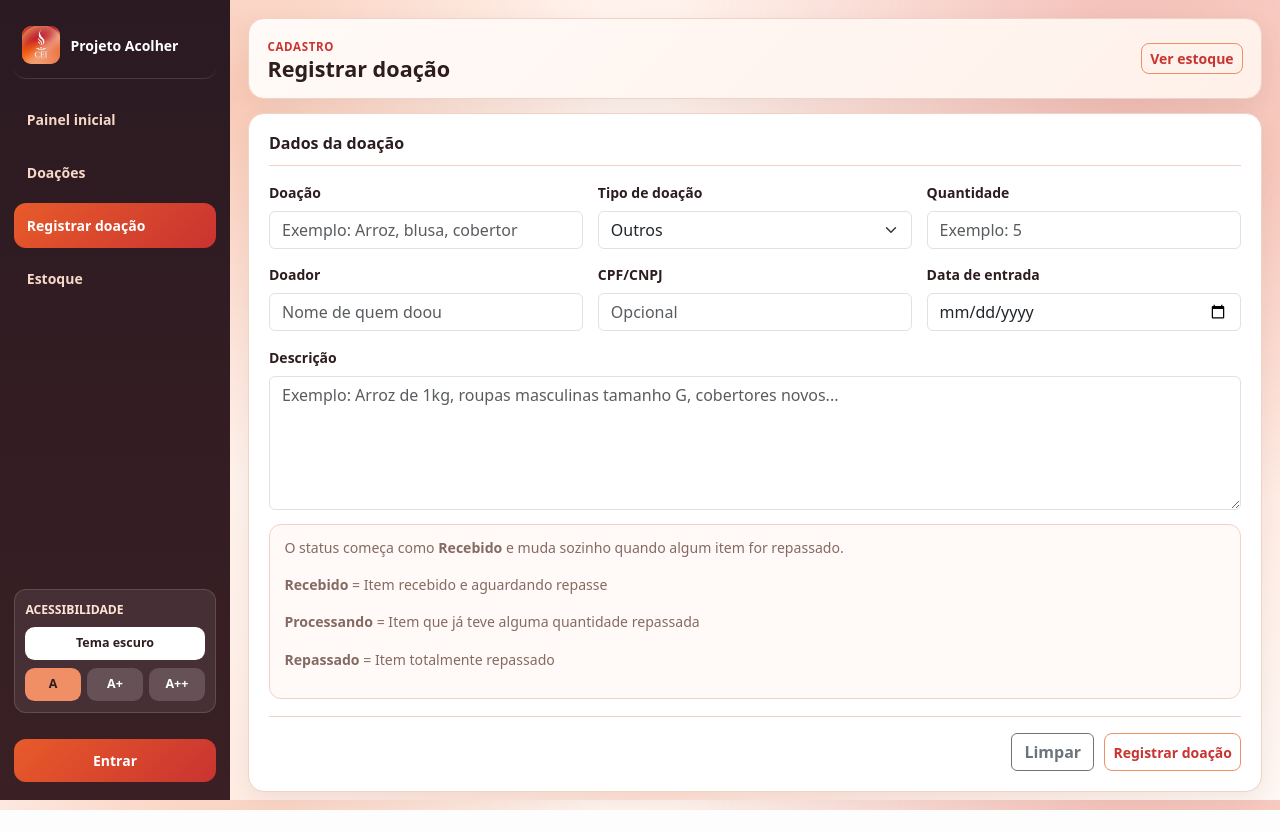
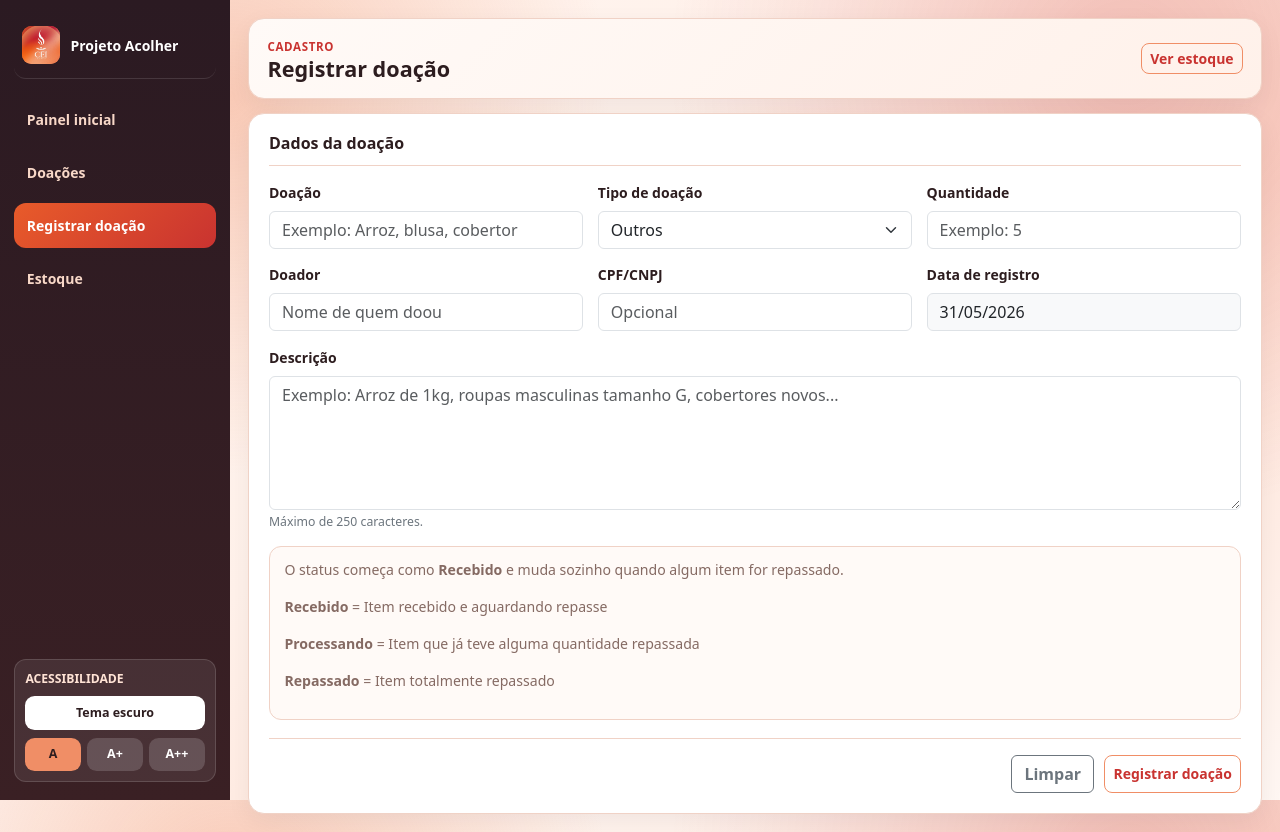
Before and after one commit to Fenniir/Projeto-Acao-Social-Acolher, a Django app: page /registrar/ in a window 1280 px wide. Before the commit the page ends 810 px from the top, so only its background shows below. Run offline with Django 5.2, Linux system fonts and the light colour scheme.

Commit message:
Update Template

```diff
--- a/static/script.js
+++ b/static/script.js
@@ -1,4 +1,6 @@
 const API_BASE_URL = "/api";
+const LIMITE_DESCRICAO = 250;
+
 
 // FUNÇÕES BÁSICAS --------------------------------------------------------------------------------
 
@@ -14,6 +16,23 @@ function formatarData(data) {
   }
 
   return data;
+}
+
+function pegarDataHoje() {
+  let hoje = new Date();
+  let ano = hoje.getFullYear();
+  let mes = String(hoje.getMonth() + 1).padStart(2, "0");
+  let dia = String(hoje.getDate()).padStart(2, "0");
+
+  return ano + "-" + mes + "-" + dia;
+}
+
+function mostrarDataAtualNoFormulario() {
+  let campo = document.getElementById("dataAtualTexto");
+
+  if (campo) {
+    campo.textContent = formatarData(pegarDataHoje());
+  }
 }
 
 function atualizarTexto(id, texto) {
@@ -254,7 +273,7 @@ function pegarDadosFormularioDoacao() {
     cpf_cnpj: document.getElementById("cpfCnpj").value.trim(),
     tipo: document.getElementById("tipo").value,
     descricao: document.getElementById("descricao").value.trim(),
-    data: document.getElementById("data").value
+    data: pegarDataHoje()
   };
 }
 
@@ -275,7 +294,7 @@ function validarDoacao(doacao) {
     return false;
   }
 
-  if (doacao.data === "") {
+  if (doacao.descricao.length > LIMITE_DESCRICAO) {
     return false;
   }
 
@@ -296,7 +315,7 @@ function prepararFormularioDoacao() {
     let dados = pegarDadosFormularioDoacao();
 
     if (!validarDoacao(dados)) {
-      mostrarMensagem("Preencha doação, remetente, quantidade, tipo e data.", "erro");
+      mostrarMensagem("Preencha doação, remetente, quantidade e tipo. A descrição deve ter até 250 caracteres.", "erro");
       return;
     }
 
@@ -459,7 +478,6 @@ function abrirModalEdicaoDoacao(doacao) {
   document.getElementById("editarCpfCnpj").value = doacao.cpf_cnpj || "";
   document.getElementById("editarTipo").value = doacao.tipo || "Outros";
   document.getElementById("editarDescricao").value = doacao.descricao || "";
-  document.getElementById("editarData").value = normalizarDataInput(doacao.data);
 
   bootstrap.Modal.getOrCreateInstance(modal).show();
 }
@@ -511,14 +529,10 @@ function criarModalEdicaoDoacao() {
               </select>
             </div>
 
-            <div class="col-md-6">
-              <label class="form-label fw-semibold">Data</label>
-              <input class="form-control" id="editarData" type="date" required>
-            </div>
-
             <div class="col-12">
               <label class="form-label fw-semibold">Descrição</label>
-              <textarea class="form-control" id="editarDescricao" rows="3"></textarea>
+              <textarea class="form-control" id="editarDescricao" rows="3" maxlength="250"></textarea>
+              <small class="text-secondary">Máximo de 250 caracteres.</small>
             </div>
           </div>
 
@@ -558,8 +572,7 @@ function configurarFormularioEdicao(modal) {
       quantidade: Number(document.getElementById("editarQuantidade").value),
       cpf_cnpj: document.getElementById("editarCpfCnpj").value.trim(),
       tipo: document.getElementById("editarTipo").value,
-      descricao: document.getElementById("editarDescricao").value.trim(),
-      data: document.getElementById("editarData").value
+      descricao: document.getElementById("editarDescricao").value.trim()
     };
 
     if (!validarDoacao(dados)) {
@@ -962,10 +975,9 @@ function criarAcessibilidade() {
   `;
 
   let menuLateral = document.querySelector(".app-sidebar");
-  let botaoLogin = document.querySelector(".sidebar-login");
 
-  if (menuLateral && botaoLogin) {
-    menuLateral.insertBefore(caixa, botaoLogin);
+  if (menuLateral) {
+    menuLateral.appendChild(caixa);
   } else {
     document.body.appendChild(caixa);
   }
@@ -1035,6 +1047,7 @@ function prepararLoginSimples() {
 document.addEventListener("DOMContentLoaded", function () {
   aplicarPreferenciasAcessibilidade();
   criarAcessibilidade();
+  mostrarDataAtualNoFormulario();
 
   carregarPainelInicial();
   carregarDoacoes();
--- a/templates/acaoSocialDoacao.html
+++ b/templates/acaoSocialDoacao.html
@@ -22,9 +22,7 @@
         <a class="sidebar-link " href="/registrar/">Registrar doação</a>
         <a class="sidebar-link " href="/estoque/">Estoque</a>
       </nav>
-
-      <a href="/login/" class="sidebar-login">Entrar</a>
-    </aside>
+</aside>
 
     <main class="app-page">
       <section class="page-header-card">
--- a/templates/acaoSocialEstoque.html
+++ b/templates/acaoSocialEstoque.html
@@ -22,9 +22,7 @@
         <a class="sidebar-link " href="/registrar/">Registrar doação</a>
         <a class="sidebar-link active" href="/estoque/">Estoque</a>
       </nav>
-
-      <a href="/login/" class="sidebar-login">Entrar</a>
-    </aside>
+</aside>
 
     <main class="app-page">
       <section class="page-header-card">
--- a/templates/acaoSocialRegistrarDoacao.html
+++ b/templates/acaoSocialRegistrarDoacao.html
@@ -22,9 +22,7 @@
         <a class="sidebar-link active" href="/registrar/">Registrar doação</a>
         <a class="sidebar-link" href="/estoque/">Estoque</a>
       </nav>
-
-      <a href="/login/" class="sidebar-login">Entrar</a>
-    </aside>
+</aside>
 
     <main class="app-page">
       <section class="page-header-card">
@@ -73,14 +71,15 @@
           </div>
 
           <div>
-            <label for="data" class="form-label fw-semibold">Data de entrada</label>
-            <input type="date" id="data" class="form-control">
+            <label class="form-label fw-semibold">Data de registro</label>
+            <div class="form-control bg-light" id="dataAtualTexto">A data será a de hoje</div>
           </div>
         </div>
 
         <div class="mt-3">
           <label for="descricao" class="form-label fw-semibold">Descrição</label>
-          <textarea id="descricao" class="form-control" rows="5" placeholder="Exemplo: Arroz de 1kg, roupas masculinas tamanho G, cobertores novos..."></textarea>
+          <textarea id="descricao" class="form-control" rows="5" maxlength="250" placeholder="Exemplo: Arroz de 1kg, roupas masculinas tamanho G, cobertores novos..."></textarea>
+          <small class="text-secondary">Máximo de 250 caracteres.</small>
         </div>
 
         <div class="register-info-line">
--- a/templates/index.html
+++ b/templates/index.html
@@ -22,9 +22,7 @@
         <a class="sidebar-link" href="/registrar/">Registrar doação</a>
         <a class="sidebar-link" href="/estoque/">Estoque</a>
       </nav>
-
-      <a href="/login/" class="sidebar-login">Entrar</a>
-    </aside>
+</aside>
 
     <main class="app-page home-page">
       <section class="home-start-card">
--- a/templates/login.html
+++ b/templates/login.html
@@ -24,7 +24,7 @@
         <input type="password" id="loginUsuarioSenha" class="form-control form-control-lg"
           placeholder="Digite sua senha">
       </div>
-      <button type="submit" class="btn btn-primary btn-lg fw-bold w-100">Entrar/Registrar</button>
+      <button type="submit" class="btn btn-primary btn-lg fw-bold w-100">Logar</button>
       <p id="loginMensagem" class="text-center fw-semibold mt-3 mb-0"></p>
     </form>
   </main>
```
Also changed, not shown: core/views.py (+17 -4 lines).
